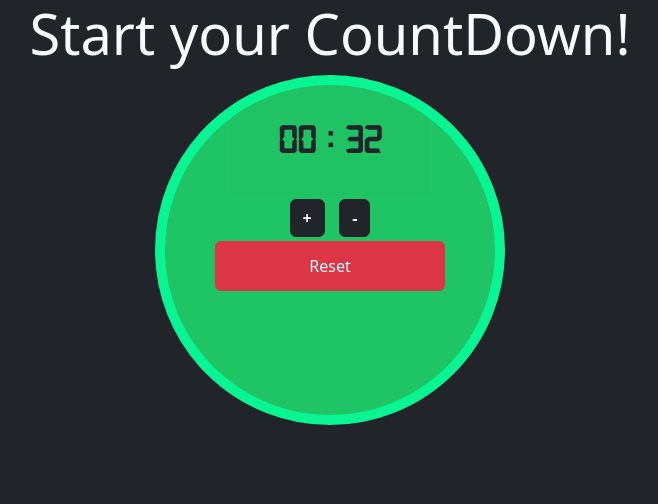
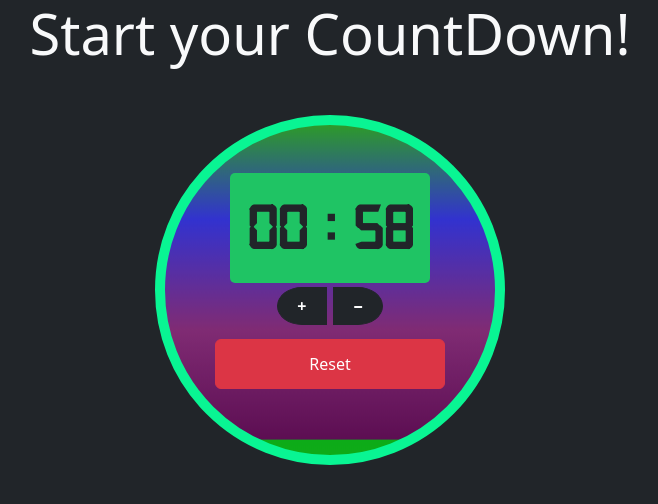
Before and after one commit to spacekraut/countdown, a plain HTML site: page index.html in a window 1280 px wide. Both pictures are taken after a click on the button "Start". Shown: the whole page, without its empty margins (310-968 px from the left). Drawn offline with nearby package versions, Linux system fonts and the light colour scheme.

Commit message:
javascript working

```diff
--- a/index.html
+++ b/index.html
@@ -19,16 +19,16 @@
       <h1 class="text-center text-light display-4">Start your CountDown!</h1>
     </header>
     <!-- Clock container -->
-    <div class="container">
-      <div id="display-time" class="screen fs-1"></div>
+    <div class="container mt-5">
+      <div id="display-time" class="screen display-3 mt-5"></div>
       <audio id="audio">
         <source src="sound/iphone_annoying.mp3" type="audio/mp3" />
       </audio>
       <div class="change-timer">
-        <button class="btn btn-dark mx-1 fw-bolder" id="add-time">+</button>
+        <button class="btn btn-dark fw-bolder" id="add-time">&plus;</button>
 
-        <button class="btn btn-dark my-1 mx-1 fw-bolder" id="decrease-time">
-          -
+        <button class="btn btn-dark my-1 fw-bolder" id="decrease-time">
+          &minus;
         </button>
       </div>
       <!-- start/reset timer -->
--- a/script.js
+++ b/script.js
@@ -15,27 +15,27 @@ const setSession = (session) => {
 };
 
 // Add and decrease Time
-$("#add-time").click(function () {
+$("#add-time").click(() => {
   if (!isRunning) {
     session.alarmTime++;
     setSession(session);
   }
 });
 
-$("#decrease-time").click(function () {
-  if (!isRunning) {
+$("#decrease-time").click(() => {
+  if (!isRunning && session.alarmTime > 1) {
     session.alarmTime--;
     setSession(session);
   }
 });
 
 //Format Time
-function manageTime(session) {
+const manageTime = (session) => {
   seconds = session.alarmTime * 60 - 1;
   remainedSeconds = seconds % 60;
   remainedMinutes = Math.floor(seconds / 60);
   return remainedMinutes, remainedSeconds;
-}
+};
 
 // Toggle Buttons Hide/Show Reset/Start
 $("#start-btn").click(() => {
@@ -45,6 +45,7 @@ $("#start-btn").click(() => {
   startTimer(session);
 });
 $("#reset-btn").click(() => {
+  $(".container").removeClass("changeColor");
   $("#reset-btn").hide("slow");
   $("#start-btn").show("slow");
   isRunning = false;
@@ -55,6 +56,7 @@ $("#reset-btn").click(() => {
 
 //Start Timer
 const startTimer = (session) => {
+  $(".container").addClass("changeColor");
   manageTime(session);
   let timeLeft = session.alarmTime * 60;
   timer = setInterval(() => {
@@ -71,5 +73,5 @@ const startTimer = (session) => {
       clearInterval(timer);
       $("audio#audio")[0].play();
     }
-  }, 100);
+  }, 1000);
 };
--- a/style.css
+++ b/style.css
@@ -31,9 +31,7 @@ body {
   font-family: Digital-7;
   height: 110px;
   width: 200px;
-  background-color: #1fc4648c;
-  font-size: 30px;
-
+  background-color: rgb(31, 196, 100);
   border-radius: 5px;
   align-items: center;
   justify-content: center;
@@ -42,18 +40,13 @@ body {
   font-weight: bold;
 }
 
-.volume {
-  display: flex;
-  flex-direction: column;
-  width: 24vh;
-  border-radius: 100px;
+#decrease-time {
+  border-radius: 0% 50% 50% 0%;
+  width: 50px;
 }
-
-#min-w {
-  border-radius: 0% 0% 50% 50%;
-}
-#plus-w {
-  border-radius: 50% 50% 0% 0%;
+#add-time {
+  border-radius: 50% 0% 0% 50%;
+  width: 50px;
 }
 
 .resetBtn {
@@ -63,6 +56,7 @@ body {
   justify-content: center;
   width: 44vh;
   height: 50px;
+  margin-top: 10px;
 }
 .startBtn {
   top: 34vh;
@@ -75,7 +69,7 @@ body {
 .changeColor {
   background: linear-gradient(
     to top,
-    rgba(128, 0, 107, 0.623) 0%,
+    #80006b9f 0%,
     rgba(156, 45, 138, 0.767),
     rgb(50, 50, 207),
     rgba(51, 255, 0, 0.61) 50%,
```
